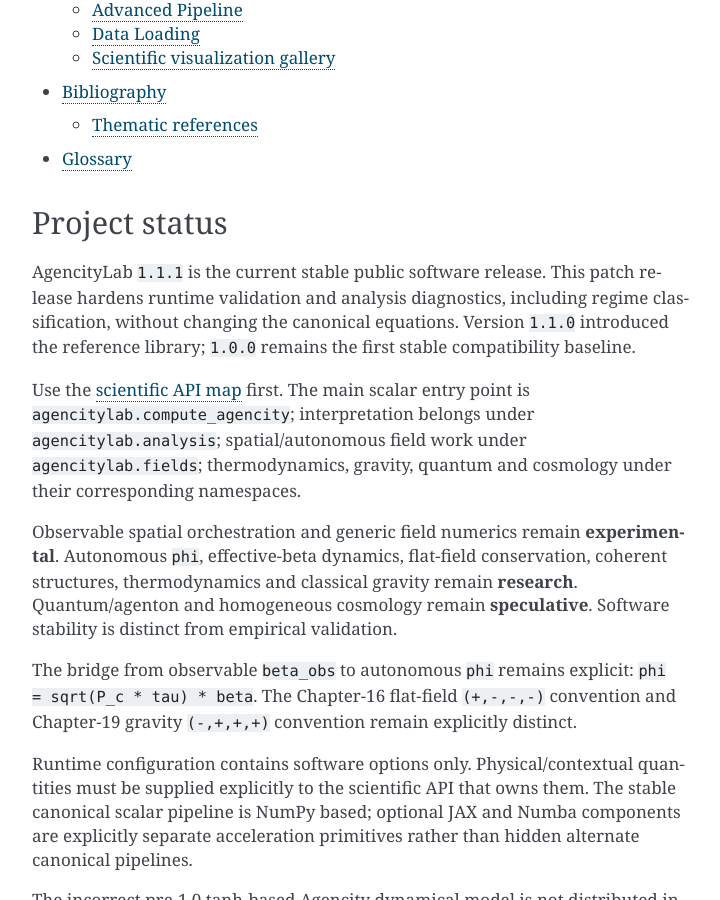
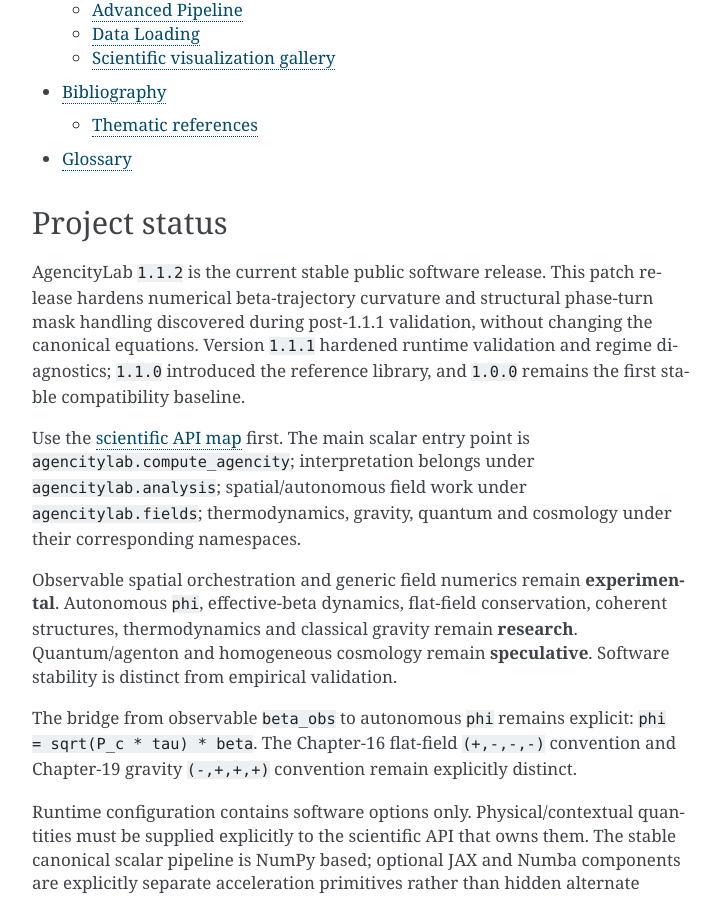
Before and after one commit to Gilbert243/AgencityLab, a Sphinx documentation site: the page built from docs/index.md, in a window 1280 px wide and 900 px high, scrolled down 7437 px. Shown: the whole window, without its empty margins (388-1108 px from the left). Built offline with Sphinx 7.4.7, drawn with Linux system fonts in a browser that asks for light colours.

```diff
--- a/agencitylab/version.py
+++ b/agencitylab/version.py
@@ -1,3 +1,3 @@
 """Package version."""
 
-__version__ = "1.1.1"
+__version__ = "1.1.2"
--- a/docs/index.md
+++ b/docs/index.md
@@ -53,11 +53,12 @@ references/glossary
 
 ## Project status
 
-AgencityLab `1.1.1` is the current stable public software release. This patch
-release hardens runtime validation and analysis diagnostics, including regime
-classification, without changing the canonical equations. Version `1.1.0`
-introduced the reference library; `1.0.0` remains the first stable compatibility
-baseline.
+AgencityLab `1.1.2` is the current stable public software release. This patch
+release hardens numerical beta-trajectory curvature and structural phase-turn
+mask handling discovered during post-1.1.1 validation, without changing the
+canonical equations. Version `1.1.1` hardened runtime validation and regime
+diagnostics; `1.1.0` introduced the reference library, and `1.0.0` remains the
+first stable compatibility baseline.
 
 Use the [scientific API map](api_map.md) first. The main scalar entry point is
 `agencitylab.compute_agencity`; interpretation belongs under
--- a/pyproject.toml
+++ b/pyproject.toml
@@ -4,7 +4,7 @@ build-backend = "hatchling.build"
 
 [project]
 name = "agencitylab"
-version = "1.1.1"
+version = "1.1.2"
 description = "Scientific framework for the theory of Agencity"
 readme = { file = "README.md", content-type = "text/markdown" }
 requires-python = ">=3.10"
```
Also changed, not shown: CHANGELOG.md (+18 -0 lines), README.md (+1 -1 lines), 7 other files.
